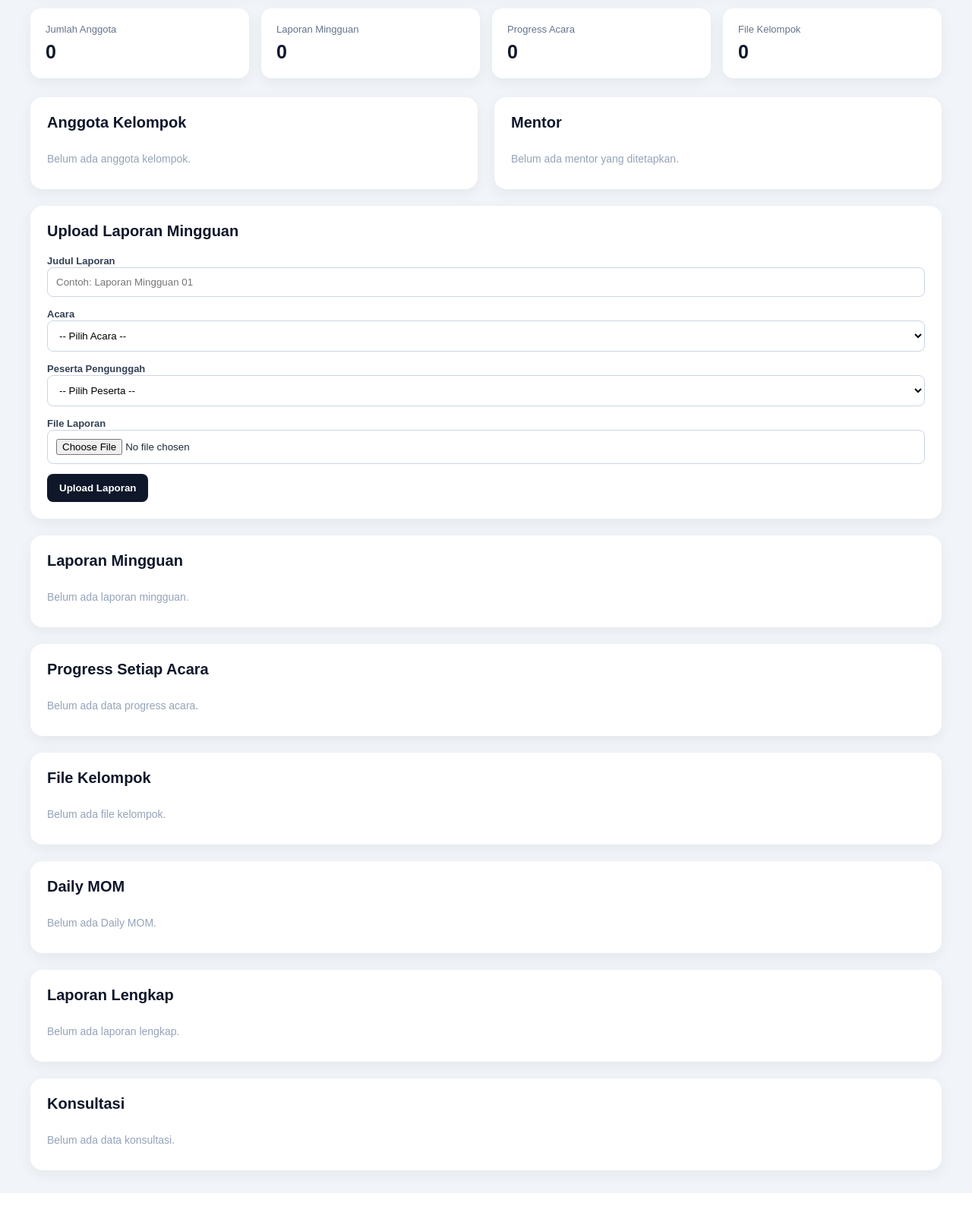
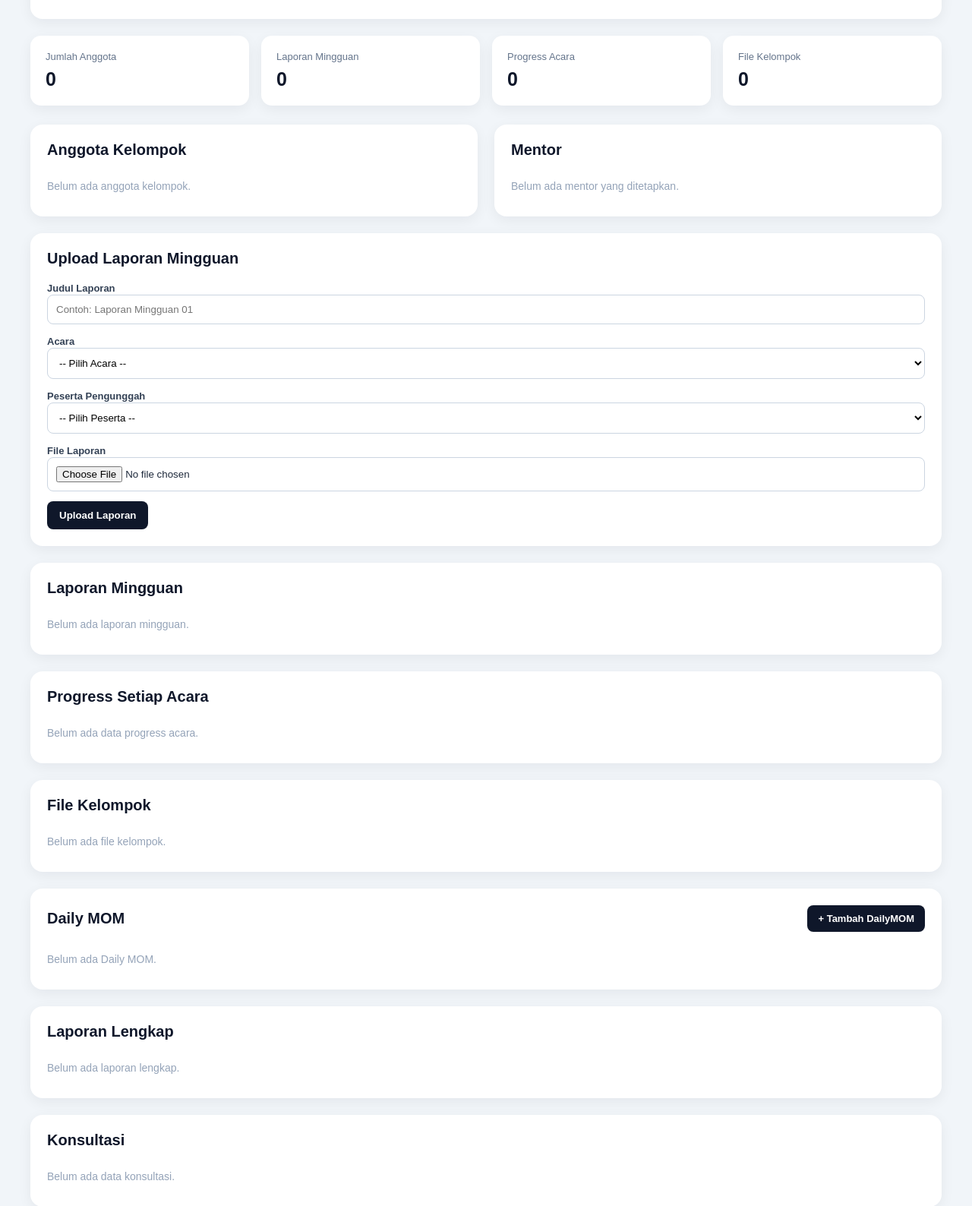
Before and after one commit to muhammadfhy2-cell/Praktikum-Perencanaan-Tambang, a Django app: template praktikum/templates/praktikum/dashboard_kelompok.html in a window 1280 px wide. Shown: the part 243-1831 px from the top of the page at 76% size. Run offline with Django 3.2, Linux system fonts and the light colour scheme; the template is opened without the code that fills it, so the values that code supplies are empty.

Commit message:
Update dashboard_kelompok.html

````diff
--- a/praktikum/templates/praktikum/dashboard_kelompok.html
+++ b/praktikum/templates/praktikum/dashboard_kelompok.html
@@ -1,10 +1,13 @@
 {% load static %}
 
 <!DOCTYPE html>
+
 <html lang="id">
 <head>
 
+```
 <meta charset="UTF-8">
+
 <meta
     name="viewport"
     content="width=device-width, initial-scale=1.0"
@@ -123,6 +126,36 @@
         margin: 0 0 18px;
         color: #0f172a;
         font-size: 20px;
+    }
+
+    .section-header {
+        display: flex;
+        align-items: center;
+        justify-content: space-between;
+        gap: 15px;
+        margin-bottom: 18px;
+    }
+
+    .section-header h2 {
+        margin: 0;
+    }
+
+    .daily-mom-button {
+        display: inline-flex;
+        align-items: center;
+        justify-content: center;
+        background: #0f172a;
+        color: white;
+        padding: 10px 14px;
+        border-radius: 8px;
+        text-decoration: none;
+        font-size: 13px;
+        font-weight: bold;
+        white-space: nowrap;
+    }
+
+    .daily-mom-button:hover {
+        background: #1e293b;
     }
 
     .progress-wrapper {
@@ -277,20 +310,33 @@
         table {
             min-width: 650px;
         }
+
+        .section-header {
+            align-items: flex-start;
+            flex-direction: column;
+        }
+
+        .daily-mom-button {
+            width: 100%;
+        }
     }
 
 </style>
+```
 
 </head>
 
 <body>
 
 <!-- ===================================================== -->
+
 <!-- NAVBAR -->
+
 <!-- ===================================================== -->
 
 <nav class="navbar">
 
+```
 <div class="brand">
 
     {{ setting.nama_praktikum|default:"Praktikum Perencanaan Tambang" }}
@@ -307,12 +353,13 @@
 >
     Keluar
 </a>
+```
 
 </nav>
 
-
 <div class="container">
 
+```
 <!-- ================================================= -->
 <!-- MESSAGES -->
 <!-- ================================================= -->
@@ -596,6 +643,7 @@
                 {% for item in acara_list %}
 
                     <option value="{{ item.id }}">
+
                         {{ item.nama }}
 
                         {% if item.sub_acara %}
@@ -714,25 +762,31 @@
                         </td>
 
                         <td>
+
                             {% if item.peserta %}
                                 {{ item.peserta.nama }}
                             {% else %}
                                 -
                             {% endif %}
+
                         </td>
 
                         <td>
+
                             {% if item.acara %}
                                 {{ item.acara.nama }}
                             {% else %}
                                 -
                             {% endif %}
+
                         </td>
 
                         <td>
+
                             <span class="badge">
                                 {{ item.get_status_display }}
                             </span>
+
                         </td>
 
                         <td>
@@ -946,9 +1000,21 @@
 
 <div class="section">
 
+    <div class="section-header">
+
         <h2>
             Daily MOM
         </h2>
+
+        <a
+            href="{% url 'praktikum:tambah_daily_mom' %}"
+            class="daily-mom-button"
+        >
+            + Tambah DailyMOM
+        </a>
+
+    </div>
+
 
     {% if daily_mom %}
 
@@ -982,7 +1048,13 @@
                         </td>
 
                         <td>
+
+                            {% if item.acara %}
                                 {{ item.acara.nama }}
+                            {% else %}
+                                -
+                            {% endif %}
+
                         </td>
 
                         <td>
@@ -1215,7 +1287,7 @@
     </div>
 
 {% endif %}
-
+```
 
 </div>
 
````
Lines whose indentation alone changed are shown as unchanged.
